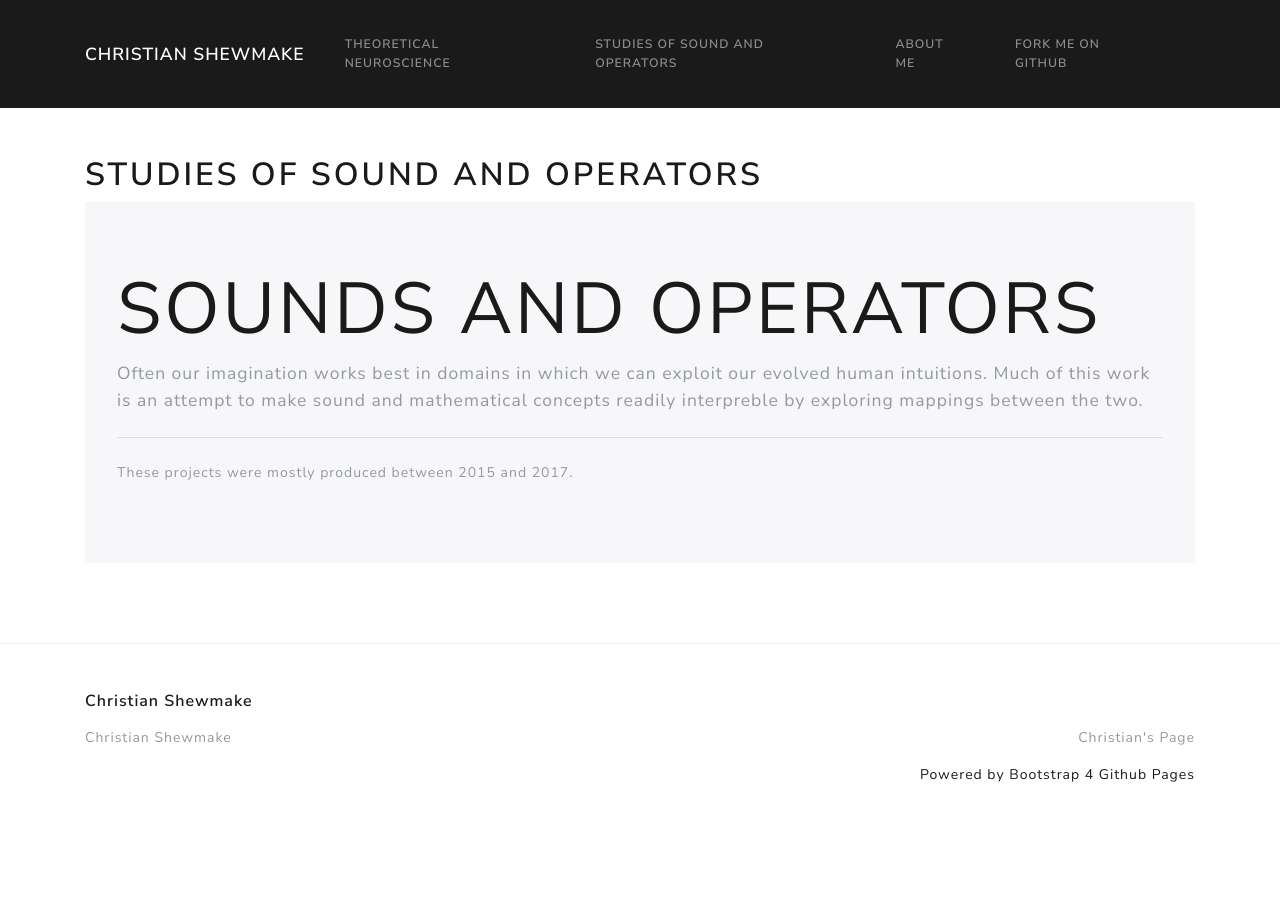
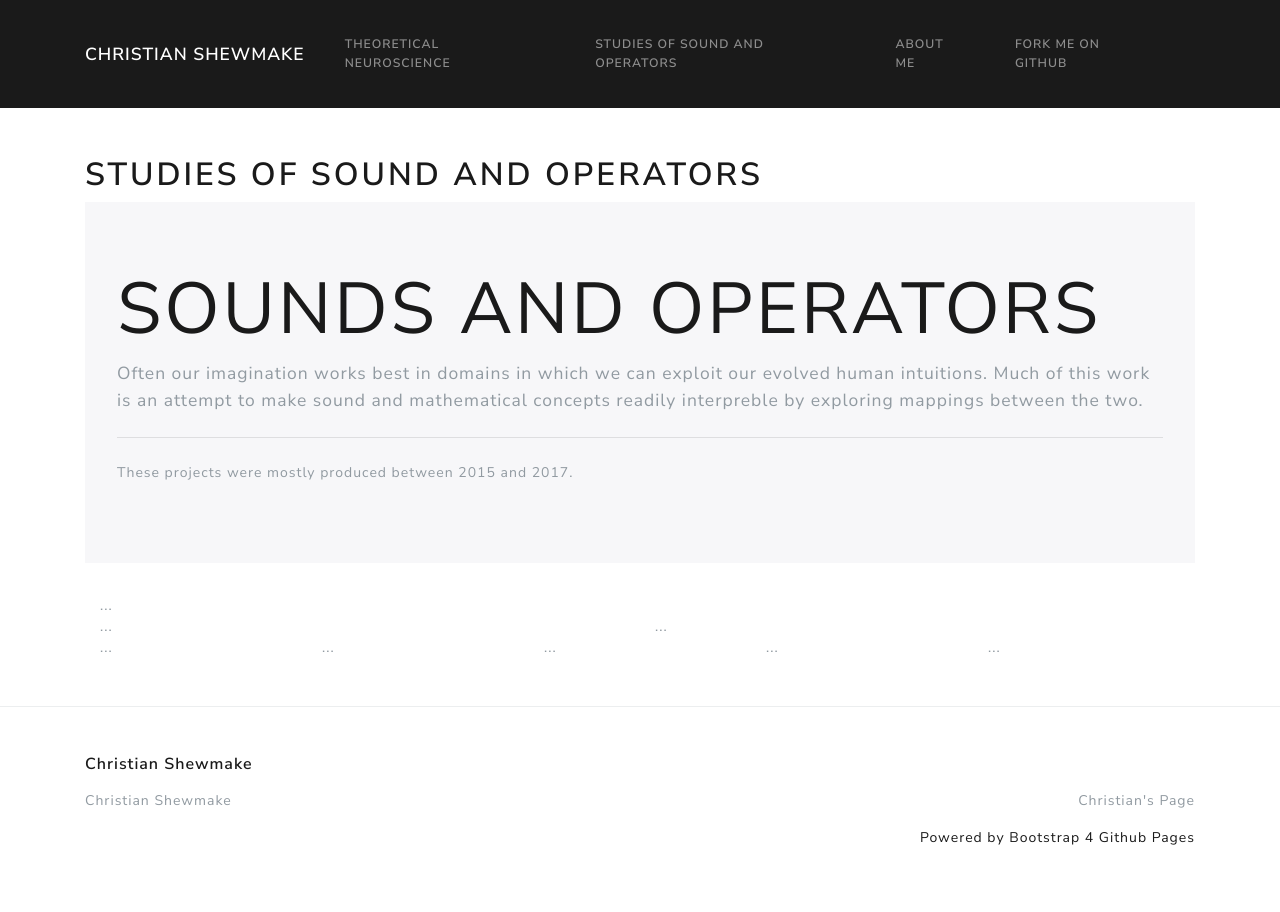
Before and after one commit to nicolas-van/bootstrap-4-github-pages, a Jekyll site: the page built from sound_projects.html, in a window 1280 px wide. Built offline with Jekyll 4.4.1, drawn with Linux system fonts in a browser that asks for light colours.

Commit message:
Update sound_projects.html

```diff
--- a/sound_projects.html
+++ b/sound_projects.html
@@ -9,3 +9,36 @@ title: Studies of Sound and Operators
   <hr class="my-4">
   <p>These projects were mostly produced between 2015 and 2017.</p>
 </div>
+
+<div class="container">
+  <div class="row">
+    <div class="col">
+      ...
+    </div>
+  </div>
+  <div class="row">
+    <div class="col">
+      ...
+    </div>
+    <div class="col">
+       ...
+    </div>
+  </div>
+  <div class="row">
+    <div class="col">
+      ...
+    </div>
+    <div class="col">
+       ...
+    </div>
+    <div class="col">
+      ...
+    </div>
+    <div class="col">
+       ...
+    </div>
+    <div class="col">
+       ...
+    </div>
+  </div>
+</div>
```
